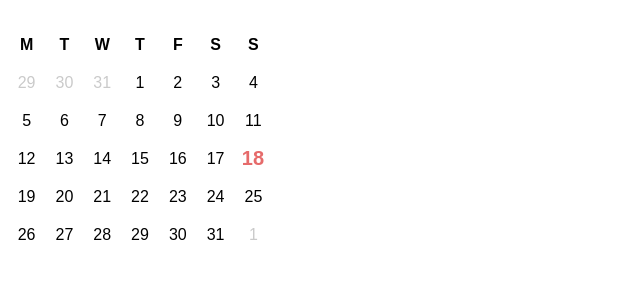
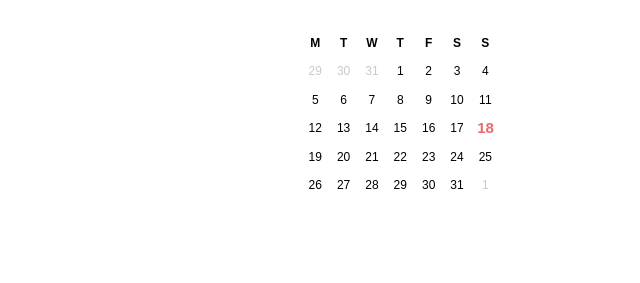
Before and after one commit to Kieran260/electron-pi-clock, an Electron app: page widgets/sq/calendar-widget.html in a window 800 px wide. Shown: the whole page, without its empty margins (0-640 px from the left). Drawn offline with Linux system fonts and the light colour scheme; files that its build step writes are made by us from their sources; a web font is replaced by a local one.

Commit message:
Resize calendar for changing screen size requirement

```diff
--- a/css/sq-calendar-widget.css
+++ b/css/sq-calendar-widget.css
@@ -7,25 +7,26 @@ body,html {
 }
 
 
-
-
 .calendar-widget {
     display:flex;
-    width: 280px;
-    height: 280px;
+    flex-direction: column;
+    width: 100%;
+    height: 100%;
     justify-content: center;
     align-items: center;
-
 }
 
+#month-label {
+    position: relative;
+    top: 20px;
+    font-weight: 900;
+}
 
 #calendar-table {
 	border-collapse: collapse;
 	border-spacing: 0;
+    transform:scale(0.75);
 }
-
-
-
 
 .calendar td {
 	padding: 10px 10px;
```
